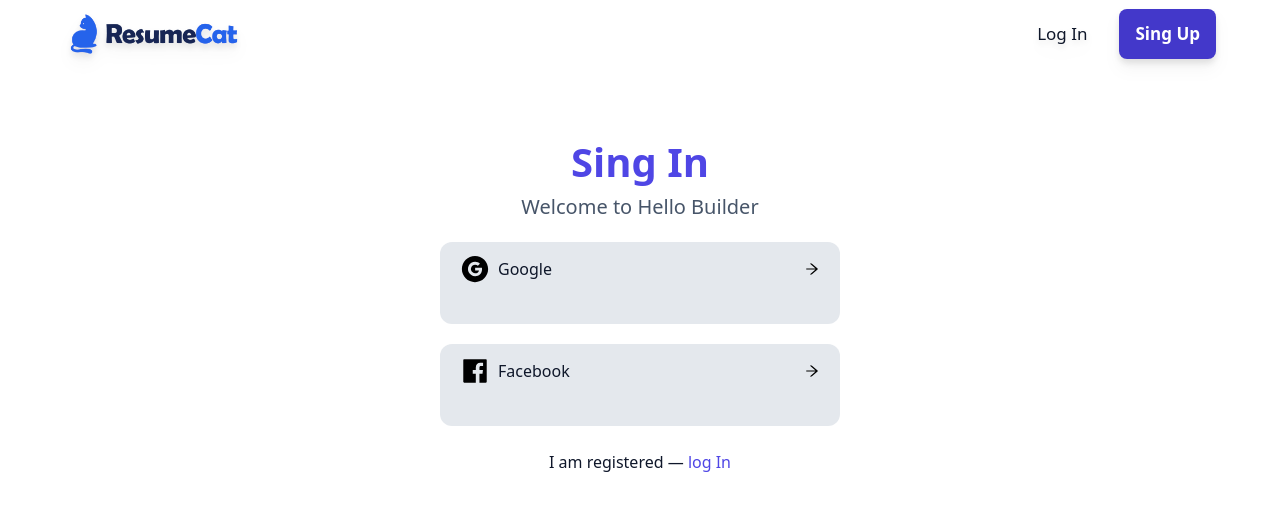
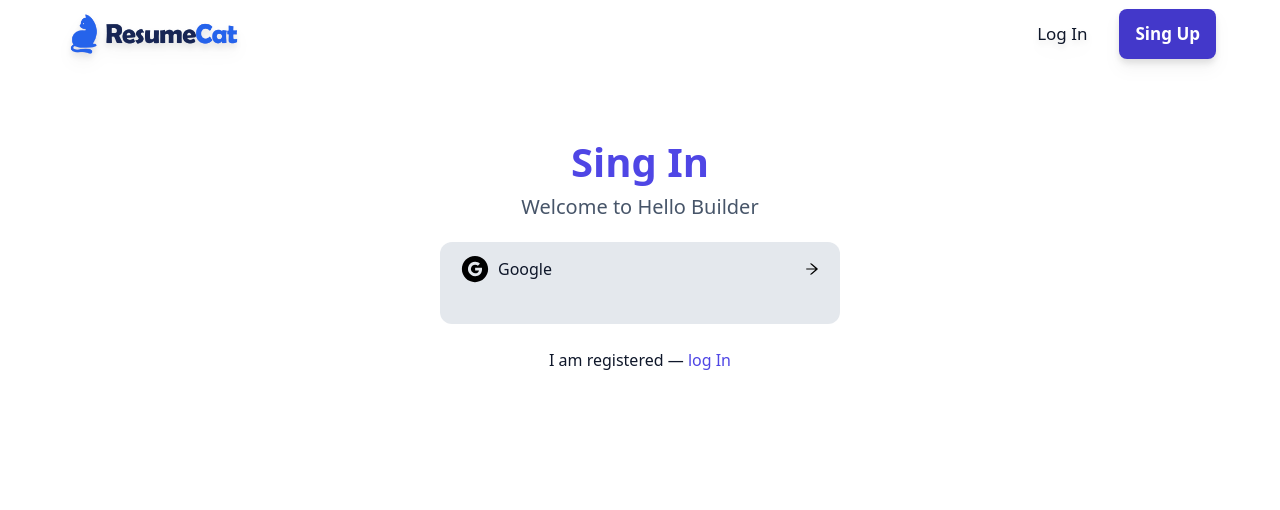
Before and after one commit to Soum-ik/Resume_Builder, a React (Vite) app: page /singUppage in a window 1280 px wide. Shown: the top 510 px of the page. Built offline with nearby package versions, Linux system fonts and the light colour scheme.

Commit message:
Update SingUp.jsx

```diff
--- a/src/Sing&Login/SingUp.jsx
+++ b/src/Sing&Login/SingUp.jsx
@@ -16,9 +16,7 @@ const SingUp = () => {
           <div onClick={googleAuth}>
             <System icon={"Google"} name={"Google"} gap={"10"} />
           </div>
-          <div className=" flex  items-center justify-center">
-            <System icon={"Facebook"} name={"Facebook"} gap={"10"} />
-          </div>
+
 
           <br />
           <Link to="/logInPage" className=" text-secondary ">
```
